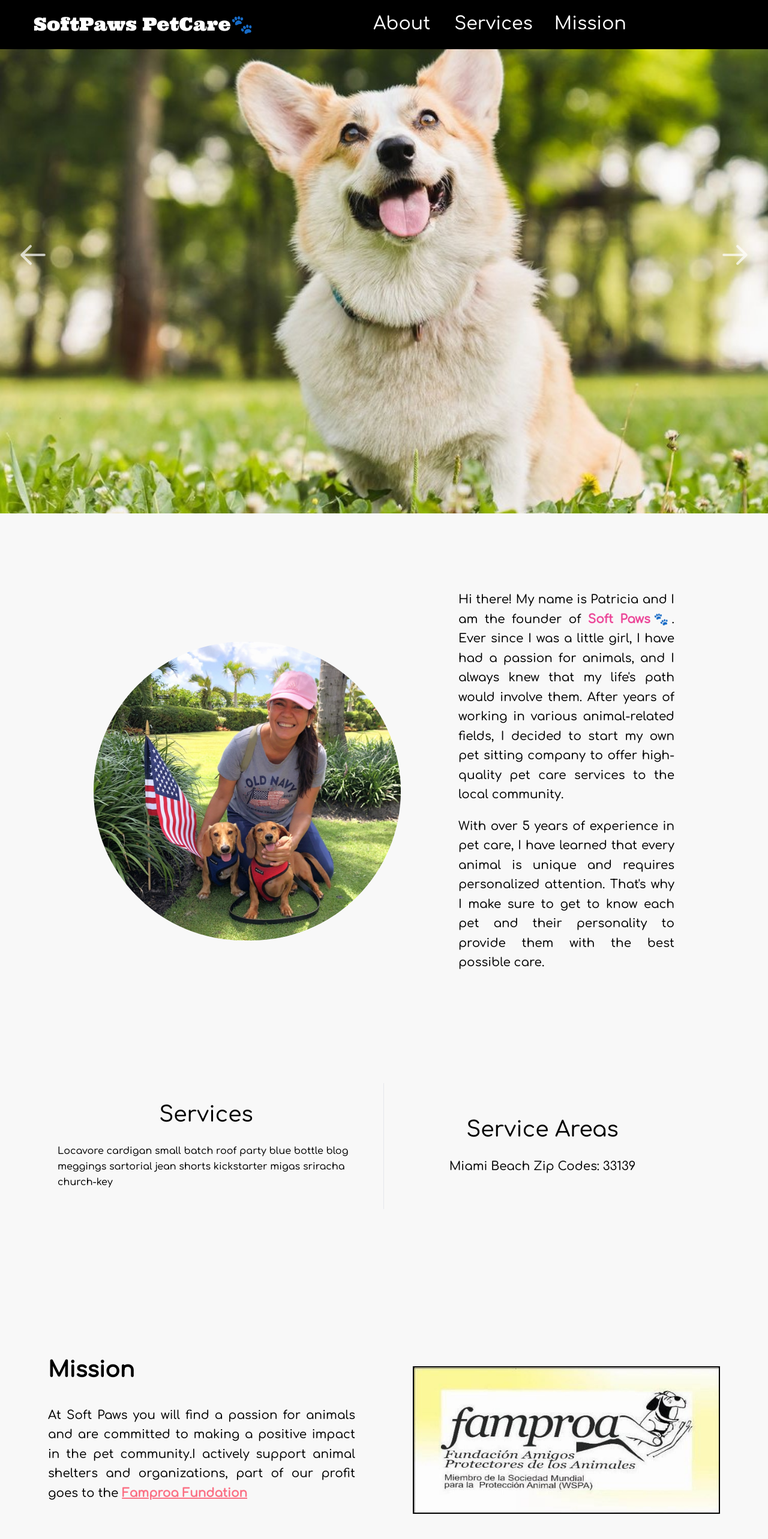
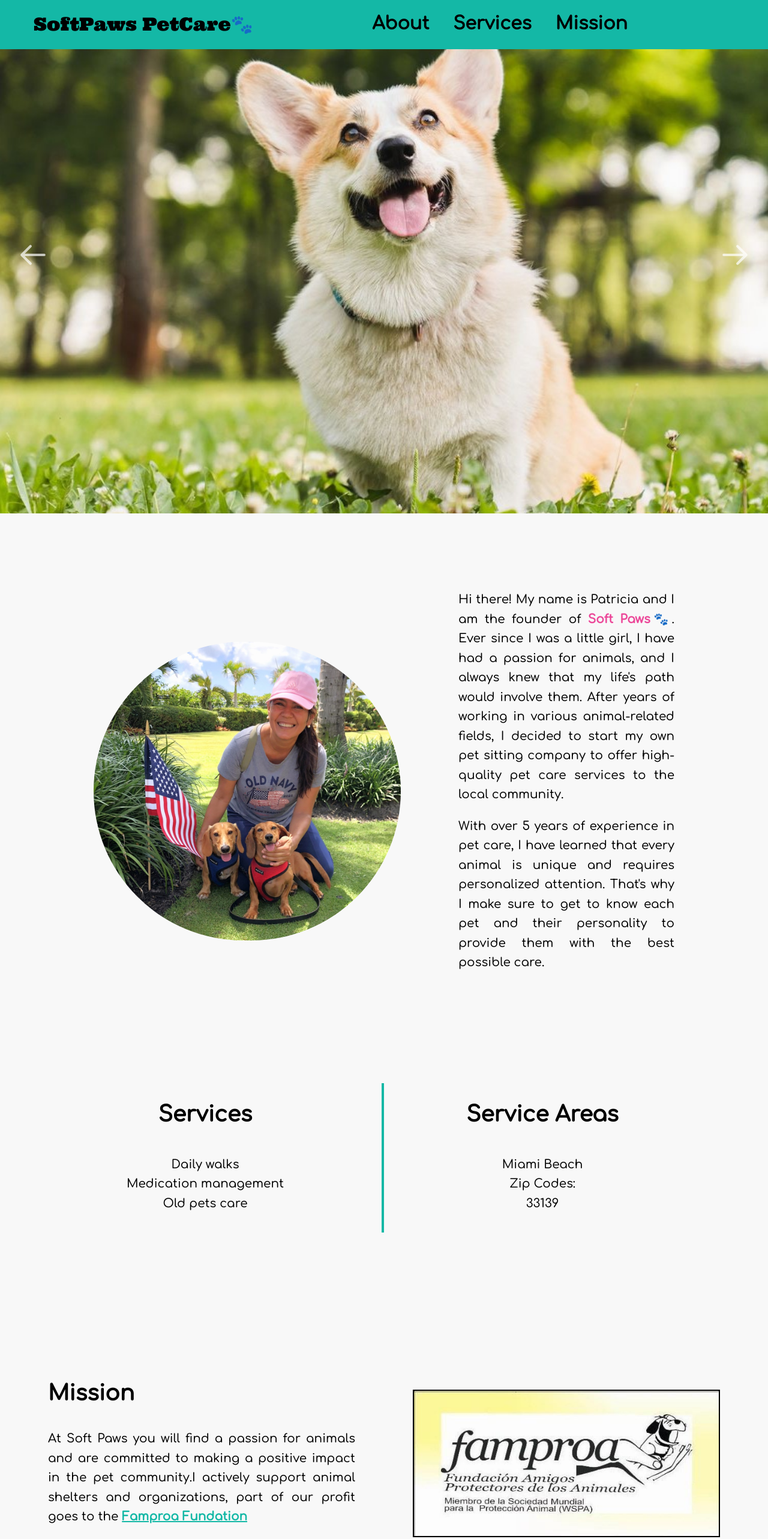
Before and after one commit to eme-eleuce/pet-care, a Next.js app: page / in a window 1280 px wide. Shown: the top 2566 px of the page at 60% size. Built offline with nearby package versions, Linux system fonts and the light colour scheme.

Commit message:
my changes4

```diff
--- a/src/components/About.jsx
+++ b/src/components/About.jsx
@@ -5,7 +5,7 @@ import Logo1 from '../photos/foto1.jpg';
 const About = () => {
   return (
     <div id='about' className="relative w-full  pb-7 md:pt-10 md:pb-4 mt-10">
-  <div className=" relative mx-auto md:mx-[8rem] flex px-7 py-24 md:flex-row flex-col items-center">
+  <div className=" relative mx-auto md:mx-[8rem] flex px-7 md:py-24 py-[1rem] md:flex-row flex-col items-center">
     <div className="lg:max-w-lg lg:w-full md:w-1/2 w-5/6 mb-10 md:mb-0">
     <Image src={Logo1} className='w-full h-full rounded-full' alt='/'/>
     </div>
--- a/src/components/Footer.jsx
+++ b/src/components/Footer.jsx
@@ -1,11 +1,13 @@
 import Link from 'next/link'
-import React from 'react'
+import React from 'react';
+import { GrInstagram } from 'react-icons/gr'
+import { BsWhatsapp  } from 'react-icons/bs'
 
 const Footer = () => {
   return (
     <footer className=" mt-8">
-  <div className="container px-10 py-8 mx-auto flex items-center sm:flex-row flex-col border-t">
-    <div className='border-t'></div>
+  <div className="container px-10 py-8 mx-auto flex items-center sm:flex-row flex-col md:border-t-4 border-teal-500">
+
     <h1 className='flex text-2xl md:text-3xl md:ml-10 font-dos'>
                         <Link href='/'>
                        SoftPaws PetCare🐾
@@ -13,28 +15,18 @@ const Footer = () => {
     </h1>
 
     <span className="inline-flex sm:ml-auto sm:mt-0 mt-4 justify-center sm:justify-start">
-      <a className="text-gray-500">
-        <svg fill="currentColor" stroke-linecap="round" stroke-linejoin="round" stroke-width="2" className="w-5 h-5" viewBox="0 0 24 24">
-          <path d="M18 2h-3a5 5 0 00-5 5v3H7v4h3v8h4v-8h3l1-4h-4V7a1 1 0 011-1h3z"></path>
-        </svg>
-      </a>
-      <a className="ml-3 text-gray-500">
-        <svg fill="currentColor" stroke-linecap="round" stroke-linejoin="round" stroke-width="2" className="w-5 h-5" viewBox="0 0 24 24">
-          <path d="M23 3a10.9 10.9 0 01-3.14 1.53 4.48 4.48 0 00-7.86 3v1A10.66 10.66 0 013 4s-4 9 5 13a11.64 11.64 0 01-7 2c9 5 20 0 20-11.5a4.5 4.5 0 00-.08-.83A7.72 7.72 0 0023 3z"></path>
-        </svg>
-      </a>
-      <a className="ml-3 text-gray-500">
-        <svg fill="none" stroke="currentColor" stroke-linecap="round" stroke-linejoin="round" stroke-width="2" className="w-5 h-5" viewBox="0 0 24 24">
-          <rect width="20" height="20" x="2" y="2" rx="5" ry="5"></rect>
-          <path d="M16 11.37A4 4 0 1112.63 8 4 4 0 0116 11.37zm1.5-4.87h.01"></path>
-        </svg>
-      </a>
-      <a className="ml-3 text-gray-500">
-        <svg fill="currentColor" stroke="currentColor" stroke-linecap="round" stroke-linejoin="round" stroke-width="0" className="w-5 h-5" viewBox="0 0 24 24">
-          <path stroke="none" d="M16 8a6 6 0 016 6v7h-4v-7a2 2 0 00-2-2 2 2 0 00-2 2v7h-4v-7a6 6 0 016-6zM2 9h4v12H2z"></path>
-          <circle cx="4" cy="4" r="2" stroke="none"></circle>
-        </svg>
-      </a>
+    <a href='https://instagram.com/soffpaws_?igshid=YmMyMTA2M2Y='
+          target={"_blank"}
+          rel={"noreferrer"}
+            className=" p-1 sm:p-2 inline-flex items-center md:mr-4">
+            <GrInstagram size={30} />
+          </a>
+          <a href='https://api.whatsapp.com/send?phone=17864911836&text=Hi!%20I%20want%20more%20information%20about%20your%20services%2C%20thank%20you%20%F0%9F%90%B6'
+          target={"_blank"}
+          rel={"noreferrer"}
+            className=" p-1 sm:p-2 inline-flex items-center">
+            <BsWhatsapp size={30} />
+          </a>
     </span>
   </div>
 </footer>
--- a/src/components/Mission.jsx
+++ b/src/components/Mission.jsx
@@ -12,7 +12,7 @@ const Mission = () => {
       <p className="mb-8 leading-relaxed text-justify text-xl">At Soft Paws you will find a passion for animals and are committed to making a positive impact in the pet community.I actively support animal shelters and organizations, part of our profit goes to the <a href='https://www.instagram.com/famproa_oficial/?hl=es6'
           target={"_blank"}
           rel={"noreferrer"}
-          className='underline text-rose-400 font-bold'>
+          className='underline text-teal-500 font-bold'>
              Famproa Fundation </a></p>
 
 
--- a/src/components/Navbar.jsx
+++ b/src/components/Navbar.jsx
@@ -12,7 +12,7 @@ const Navbar = () => {
     }
 
   return (
-    <div  className='fixed top-0 left-0 w-full z-10 ease duration-500 bg-black text-white'>
+    <div  className='fixed top-0 left-0 w-full z-10 ease duration-500 bg-teal-500 text-black'>
         <div className=' max-w-[1240px] h-[5rem] items-center w-full flex  p-4 mb-[2px] z-10 '>
             {/*Lado Izquierdo */}
 
@@ -28,7 +28,7 @@ const Navbar = () => {
         <div className='hidden md:flex grow-[2] items-center justify-center ml-5'>
                     <ul  className='hidden sm:flex '>
                     <Link href='/#about' scroll={false}>
-                <li className='p-3  text-3xl hover:text-[#cb5ab8]'>
+                <li className='p-3  text-3xl hover:text-[#cb5ab8] font-bold'>
 
                       About
 
@@ -36,13 +36,13 @@ const Navbar = () => {
                 </Link>
 
                 <Link href='/#services' scroll={false}>
-                <li className='p-3 text-3xl ml-4 hover:text-[#cb5ab8]'>
+                <li className='p-3 text-3xl ml-4 hover:text-[#cb5ab8] font-bold'>
                  Services
 
                 </li>
                 </Link>
                 <Link href='/#mission' scroll={false}>
-                <li className='p-3 text-3xl ml-3  hover:text-[#cb5ab8]'>
+                <li className='p-3 text-3xl ml-4  hover:text-[#cb5ab8] font-bold'>
                 Mission
                 </li>
                 </Link>
--- a/src/components/Services.jsx
+++ b/src/components/Services.jsx
@@ -3,16 +3,21 @@ import React from 'react'
 const Services = () => {
   return (
     <div id='services'>
-      <section className="relative w-full  md:pt-1 md:pb-10 mt-5">
-  <div className="container flex flex-wrap px-5 md:px-[5rem] py-4 mx-auto items-center">
-    <div className="md:w-1/2 md:pr-12 md:py-8 md:border-r md:border-b-0 mb-10 md:mb-0 pb-10 border-b pl-4 px-5">
-      <h1 className=" text-4xl font-medium md:text-center text-left mb-7 ">Services</h1>
-      <p className="leading-relaxed ">Locavore cardigan small batch roof party blue bottle blog meggings sartorial jean shorts kickstarter migas sriracha church-key</p>
+      <section className="relative w-full  md:pt-1 md:pb-10 md:mt-5">
+  <div className="container flex flex-wrap px-5 md:px-[5rem] py-4 mx-auto items-center justify-center">
+    <div className="md:w-1/2 md:pr-12 md:py-8 md:border-r-4 md:border-b-0 border-teal-500 mb-10 md:mb-0 pb-10 border-b-4 pl-4 px-5 justify-center md:mt-0 mt-[5rem]">
+      <h1 className=" text-4xl font-bold text-center mb-[3rem] ">Services</h1>
+      <p className="leading-relaxed text-center text-xl">Daily walks</p>
+      <p className="leading-relaxed text-center text-xl">Medication management</p>
+      <p className="leading-relaxed text-center text-xl">Old pets care</p>
+
 
     </div>
     <div className="md:w-1/2 md:pr-12 md:py-8 mb-10 md:mb-0 pb-10  pl-4 px-5">
-      <h1 className=" text-4xl font-medium md:text-center text-left mb-7 ">Service Areas</h1>
-      <p className=" text-center text-xl">Miami Beach Zip Codes: 33139 </p>
+      <h1 className=" text-4xl font-bold text-center mb-[3rem] ">Service Areas</h1>
+      <p className=" text-center leading-relaxed text-xl">Miami Beach </p>
+      <p className=" text-center leading-relaxed text-xl">Zip Codes:</p>
+      <p className=" text-center leading-relaxed text-xl">33139 </p>
 
 
 
--- a/src/components/mobile/MobileNav.jsx
+++ b/src/components/mobile/MobileNav.jsx
@@ -1,6 +1,8 @@
 import Link from 'next/link';
 import React, { useState } from 'react'
 import { AiOutlineClose, AiOutlineMenu } from 'react-icons/ai';
+import { ImWhatsapp } from 'react-icons/im';
+import { GrInstagram } from 'react-icons/gr';
 
 const MobileNav = () => {
 
@@ -14,18 +16,34 @@ const MobileNav = () => {
   return (
     <>
      <div onClick={handleNav} className='block sm:hidden z-10  '>
-    {nav ? <AiOutlineClose size={25} />  : <AiOutlineMenu size={25} />}
+    {nav ? <AiOutlineClose size={30} />  : <AiOutlineMenu size={30} />}
   </div>
-    <div className={nav ? 'sm:hidden absolute top-0 bottom-0 left-0 right-0 w-full h-screen flex justify-center items-center bg-rose-400 text-center ease-in duration-300' : 'sm:hidden absolute top-0 bottom-0 left-[-100%] right-0 w-full h-screen flex justify-center items-center bg-black text-center ease-in duration-300'}>
+    <div className={nav ? 'sm:hidden absolute top-0 bottom-0 left-0 right-0 w-full h-screen flex justify-center items-center bg-teal-500 text-center ease-in duration-300' : 'sm:hidden absolute top-0 bottom-0 left-[-100%] right-0 w-full h-screen flex justify-center items-center bg-teal-500 text-center ease-in duration-300'}>
     <ul>
-        <li onClick={() => setNav(false)} className='p-4 hover:text-gray-400 text-4xl'>
+        <li onClick={() => setNav(false)} className='p-4 hover:text-gray-600 text-5xl mb-5'>
         <Link href='/#about' scroll={false}> About</Link>
         </li>
-        <li onClick={() => setNav(false)} className='p-4 hover:text-gray-400 text-4xl'>
+        <li onClick={() => setNav(false)} className='p-4 hover:text-gray-600 text-5xl mb-5'>
         <Link href='/#services' scroll={false}> Services</Link>
         </li>
-        <li onClick={() => setNav(false)} className='p-4 hover:text-gray-400 text-4xl'>
+        <li onClick={() => setNav(false)} className='p-4 hover:text-gray-600 text-5xl mb-5'>
         <Link href='/#mission' scroll={false}> Mission</Link>
+        </li>
+        <li onClick={() => setNav(false)} className='p-4 hover:text-gray-600 text-5xl mb-5'>
+        <a href='https://instagram.com/soffpaws_?igshid=YmMyMTA2M2Y='
+          target={"_blank"}
+          rel={"noreferrer"}
+            className=" p-1 sm:p-2 inline-flex items-center">
+            <GrInstagram size={40} />
+          </a>
+        </li>
+        <li onClick={() => setNav(false)} className='p-4 hover:text-gray-600 text-5xl mb-5'>
+        <a href='https://api.whatsapp.com/send?phone=17864911836&text=Hi!%20I%20want%20more%20information%20about%20your%20services%2C%20thank%20you%20%F0%9F%90%B6'
+          target={"_blank"}
+          rel={"noreferrer"}
+            className=" p-1 sm:p-2 inline-flex items-center">
+            <ImWhatsapp size={40} />
+          </a>
         </li>
     </ul>
 
```
